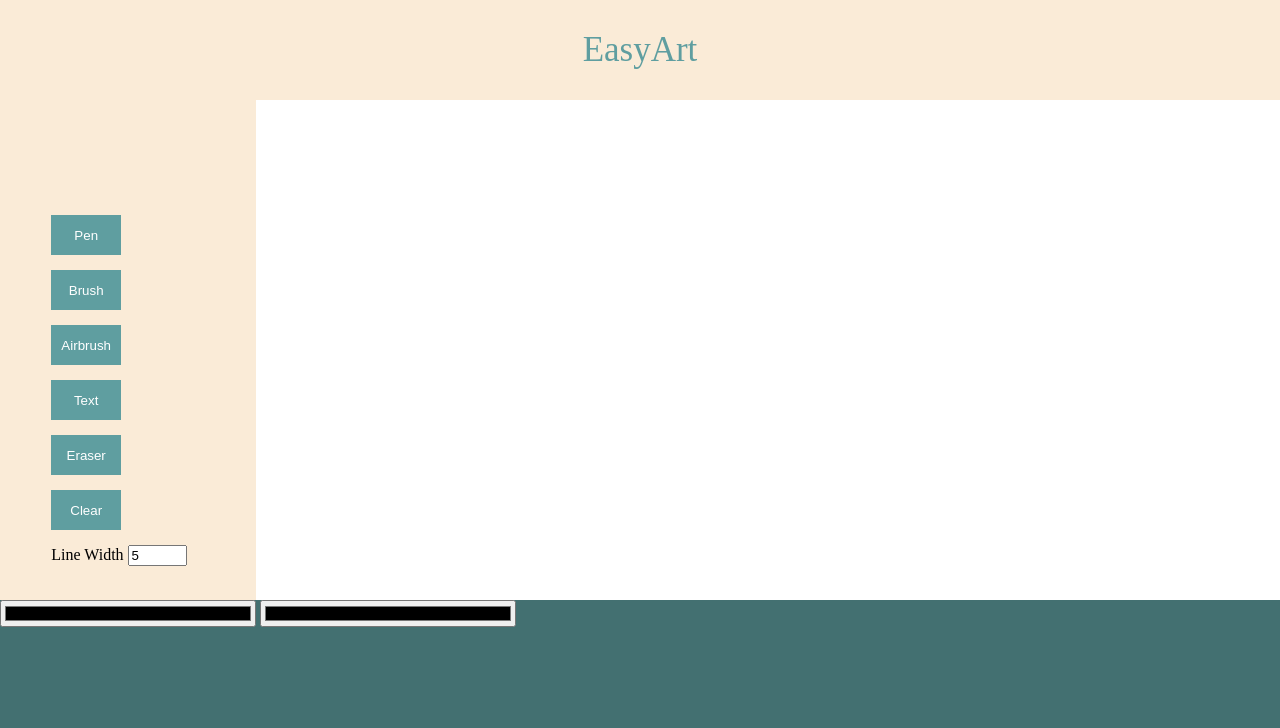
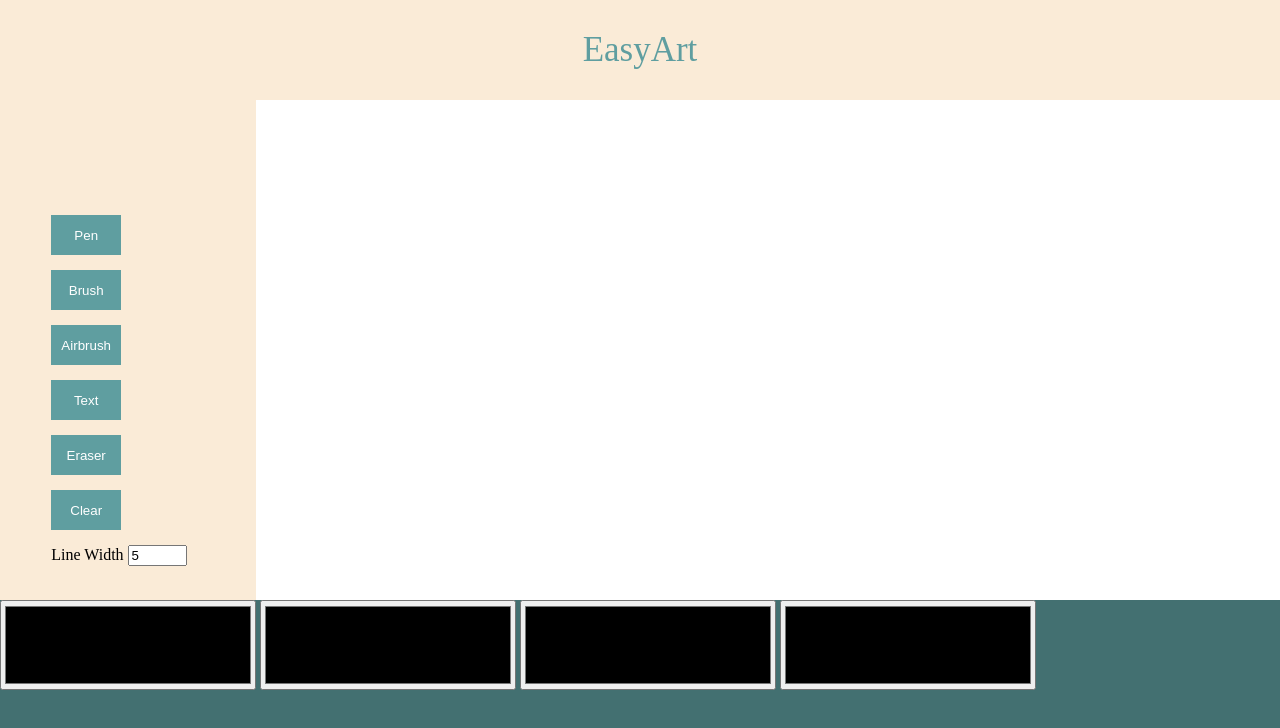
Before and after one commit to katiejordan01/EasyArt, a plain HTML site: page index.html in a window 1280 px wide. Drawn offline with Linux system fonts and the light colour scheme.

Commit message:
bigger color sqaures

```diff
--- a/index.html
+++ b/index.html
@@ -34,6 +34,8 @@
 <footer id="tool" class="footer">
     <input id="stroke" name='stroke' type="color">
     <input id="stroke" name='stroke' type="color">
+    <input id="stroke" name='stroke' type="color">
+    <input id="stroke" name='stroke' type="color">
 </footer>
 
 </html>
--- a/style.css
+++ b/style.css
@@ -19,6 +19,9 @@ body {
 }
 .footer {
     text-align: left;
+}
+#stroke {
+    height: 15%;
 }
 /* https://www.w3schools.com/howto/howto_css_center_button.asp */
 .center {
```
